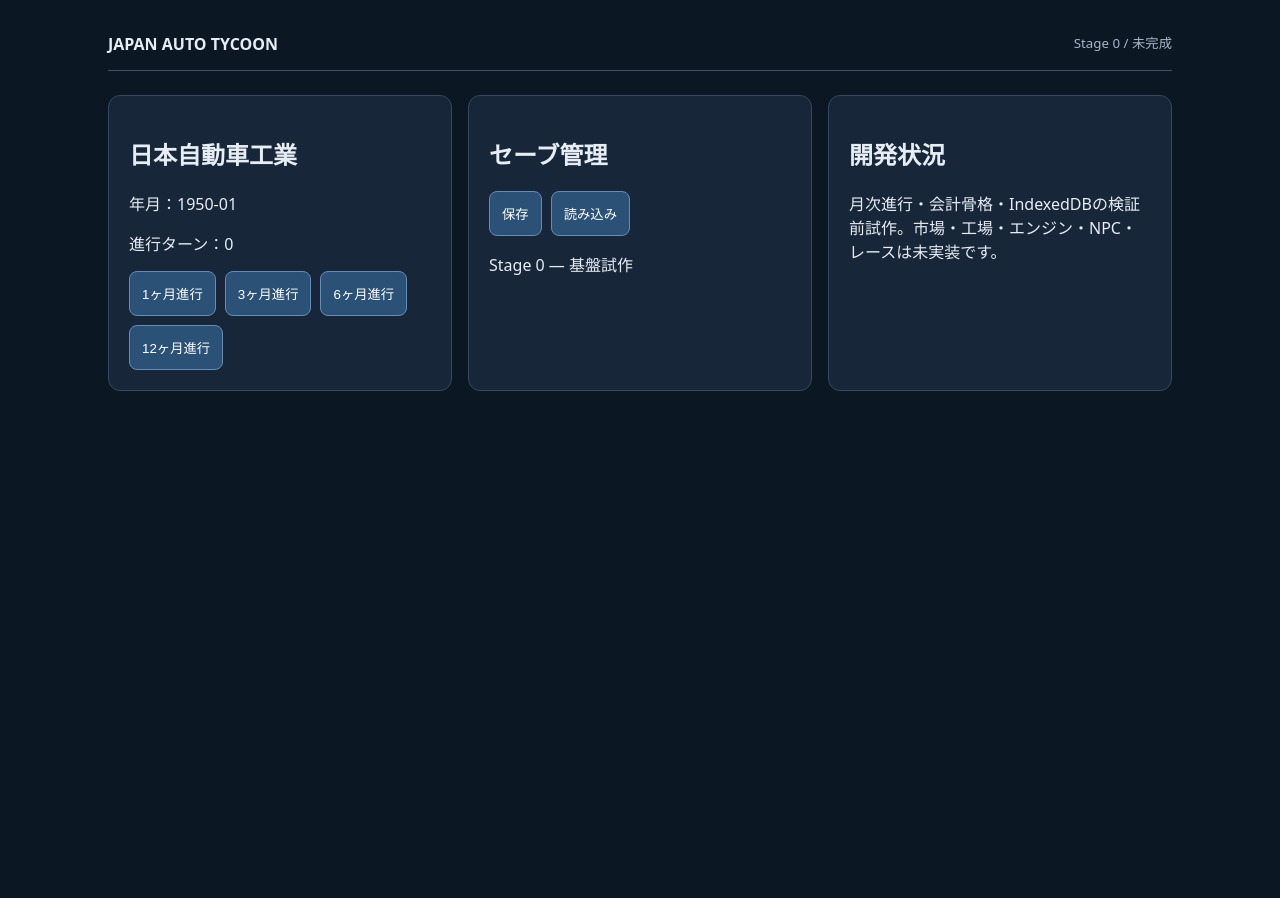
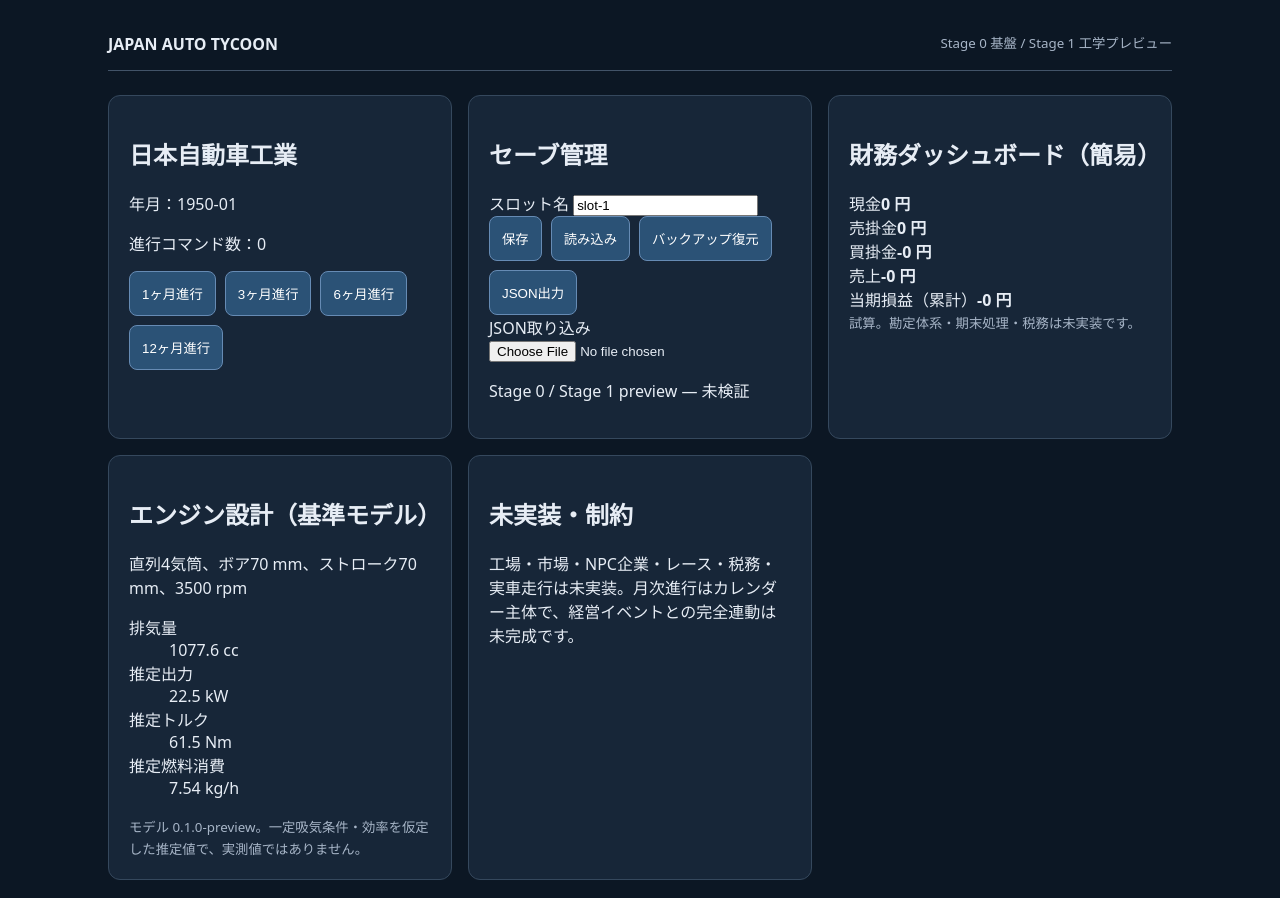
Before and after one commit to CeLiCa-Sun/JAPAN-AUTO-TYCOON, a React (Vite) app: page / in a window 1280 px wide. Before the commit the page ends 800 px from the top, so only its background shows below. Built offline with nearby package versions, Linux system fonts and the light colour scheme.

Commit message:
feat(ui): add finance engine preview and backup controls

```diff
--- a/src/main.tsx
+++ b/src/main.tsx
@@ -1,9 +1,29 @@
-import React, {useState} from "react";import{createRoot}from"react-dom/client";
+import React,{useState} from "react";
+import {createRoot} from "react-dom/client";
 import {dispatch,advanceMonths} from "./core/reducer";
 import {initialState,yearMonth} from "./core/types";
-import {saveGame,loadGame} from "./storage/save";
+import {saveWithBackup,loadWithRecovery,restoreBackup,exportSave,importSave} from "./storage/backup";
+import {Dashboard} from "./app/Dashboard";
 import "./style.css";
-function App(){const [game,setGame]=useState(()=>initialState());const [status,setStatus]=useState("Stage 0 — 基盤試作");
-const advance=(n:1|3|6|12)=>{try{const id=`ui:${game.revision}`;setGame(n===1?dispatch(game,{id,kind:"AdvanceMonth"}).state:advanceMonths(game,n,id).state);}catch(e){setStatus(String(e));}};
-return <div className="app"><header><strong>JAPAN AUTO TYCOON</strong><small>Stage 0 / 未完成</small></header><main><section><h1>{game.companies[0].name}</h1><p>年月：{yearMonth(game.calendar)}</p><p>進行ターン：{game.revision}</p><div className="actions">{([1,3,6,12] as const).map(n=><button key={n} onClick={()=>advance(n)}>{n}ヶ月進行</button>)}</div></section><section><h2>セーブ管理</h2><div className="actions"><button onClick={async()=>{try{await saveGame("slot-1",game);setStatus("保存しました");}catch(e){setStatus(String(e));}}}>保存</button><button onClick={async()=>{try{const x=await loadGame("slot-1");if(x){setGame(x);setStatus("読み込みました");}else setStatus("保存データなし");}catch(e){setStatus(String(e));}}}>読み込み</button></div><p role="status">{status}</p></section><section><h2>開発状況</h2><p>月次進行・会計骨格・IndexedDBの検証前試作。市場・工場・エンジン・NPC・レースは未実装です。</p></section></main></div>}
+function App(){
+ const [game,setGame]=useState(()=>initialState());
+ const [status,setStatus]=useState("Stage 0 / Stage 1 preview — 未検証");
+ const [slot,setSlot]=useState("slot-1");
+ const advance=(n:1|3|6|12)=>{try{
+  const id=`ui:${game.revision}`;
+  setGame(n===1?dispatch(game,{id,kind:"AdvanceMonth"}).state:advanceMonths(game,n,id).state);
+  setStatus(`${n}ヶ月進行しました（試作）`);
+ }catch(e){setStatus(String(e));}};
+ const save=async()=>{try{await saveWithBackup(slot,game);setStatus("保存しました（前回データをバックアップ）");}catch(e){setStatus(String(e));}};
+ const load=async()=>{try{const x=await loadWithRecovery(slot);if(x.state)setGame(x.state);setStatus(x.source==="none"?"保存データがありません":x.source==="backup"?"破損または欠落した保存データからバックアップを読み込みました":"保存データを読み込みました");}catch(e){setStatus(String(e));}};
+ const restore=async()=>{try{const x=await restoreBackup(slot);setGame(x);setStatus("バックアップを読み込みました（保存は未実施）");}catch(e){setStatus(String(e));}};
+ const exportJson=()=>{const blob=new Blob([exportSave(game)],{type:"application/json"});const url=URL.createObjectURL(blob);const a=document.createElement("a");a.href=url;a.download="japan-auto-tycoon-save.json";a.click();setTimeout(()=>URL.revokeObjectURL(url),1000);};
+ const importJson=async(file:File|null)=>{if(!file)return;try{setGame(importSave(await file.text()));setStatus("JSONを取り込みました（保存は未実施）");}catch(e){setStatus(String(e));}};
+ return <div className="app"><header><strong>JAPAN AUTO TYCOON</strong><small>Stage 0 基盤 / Stage 1 工学プレビュー</small></header><main>
+ <section><h1>{game.companies[0]?.name??"不明な企業"}</h1><p>年月：{yearMonth(game.calendar)}</p><p>進行コマンド数：{game.revision}</p><div className="actions">{([1,3,6,12] as const).map(n=><button key={n} onClick={()=>advance(n)}>{n}ヶ月進行</button>)}</div></section>
+ <section><h2>セーブ管理</h2><label>スロット名 <input value={slot} onChange={e=>setSlot(e.target.value)} /></label><div className="actions"><button onClick={save}>保存</button><button onClick={load}>読み込み</button><button onClick={restore}>バックアップ復元</button><button onClick={exportJson}>JSON出力</button></div><label>JSON取り込み <input type="file" accept=".json,application/json" onChange={e=>void importJson(e.target.files?.[0]??null)} /></label><p role="status">{status}</p></section>
+ <Dashboard game={game}/>
+ <section><h2>未実装・制約</h2><p>工場・市場・NPC企業・レース・税務・実車走行は未実装。月次進行はカレンダー主体で、経営イベントとの完全連動は未完成です。</p></section>
+ </main></div>;
+}
 createRoot(document.getElementById("root")!).render(<React.StrictMode><App/></React.StrictMode>);
```
